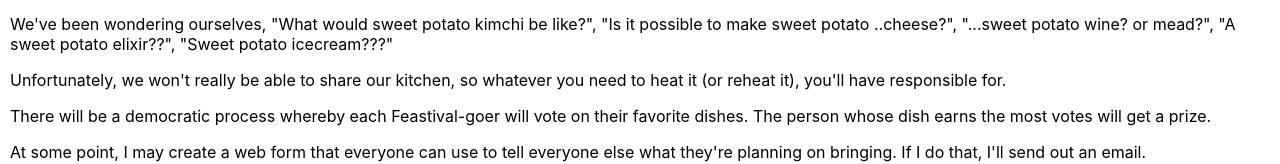
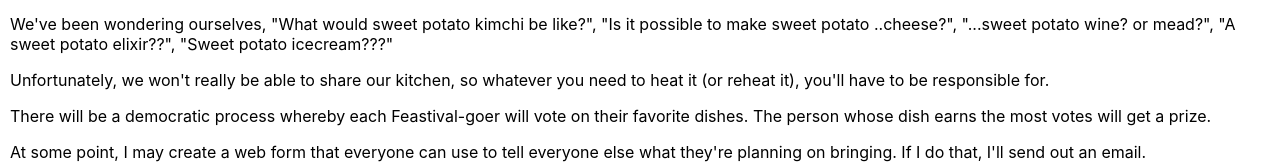
Before and after one commit to calebgregory/sweet-petit-feastival-app, a React (Create React App) app in the folder client/: page / in a window 1280 px wide. Shown: the part 565-729 px from the top of the page. Built offline with nearby package versions, Linux system fonts and the light colour scheme; no server answers.

Commit message:
adds deploy script; fixes a typo

```diff
--- a/client/src/App.tsx
+++ b/client/src/App.tsx
@@ -18,7 +18,7 @@ const info = [
   like?", "Is it possible to make sweet potato ..cheese?", "...sweet potato
   wine?  or mead?", "A sweet potato elixir??", "Sweet potato icecream???"`,
   `Unfortunately, we won't really be able to share our kitchen, so whatever you
-  need to heat it (or reheat it), you'll have responsible for.`,
+  need to heat it (or reheat it), you'll have to be responsible for.`,
   `There will be a democratic process whereby each Feastival-goer will vote on
   their favorite dishes. The person whose dish earns the most votes will get a
   prize.`,
```
Also changed, not shown: 1 other file (tests, documents, lock files or other folders).
